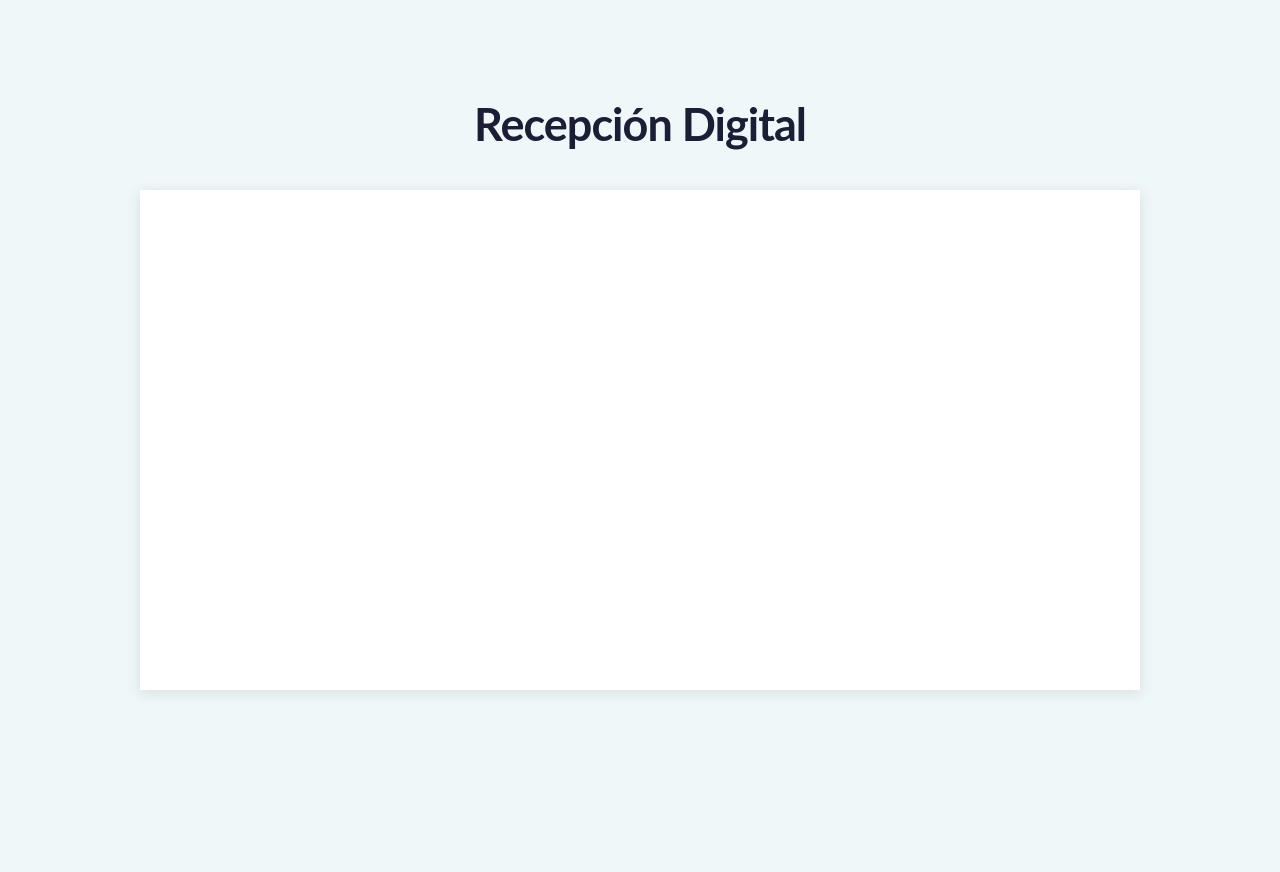
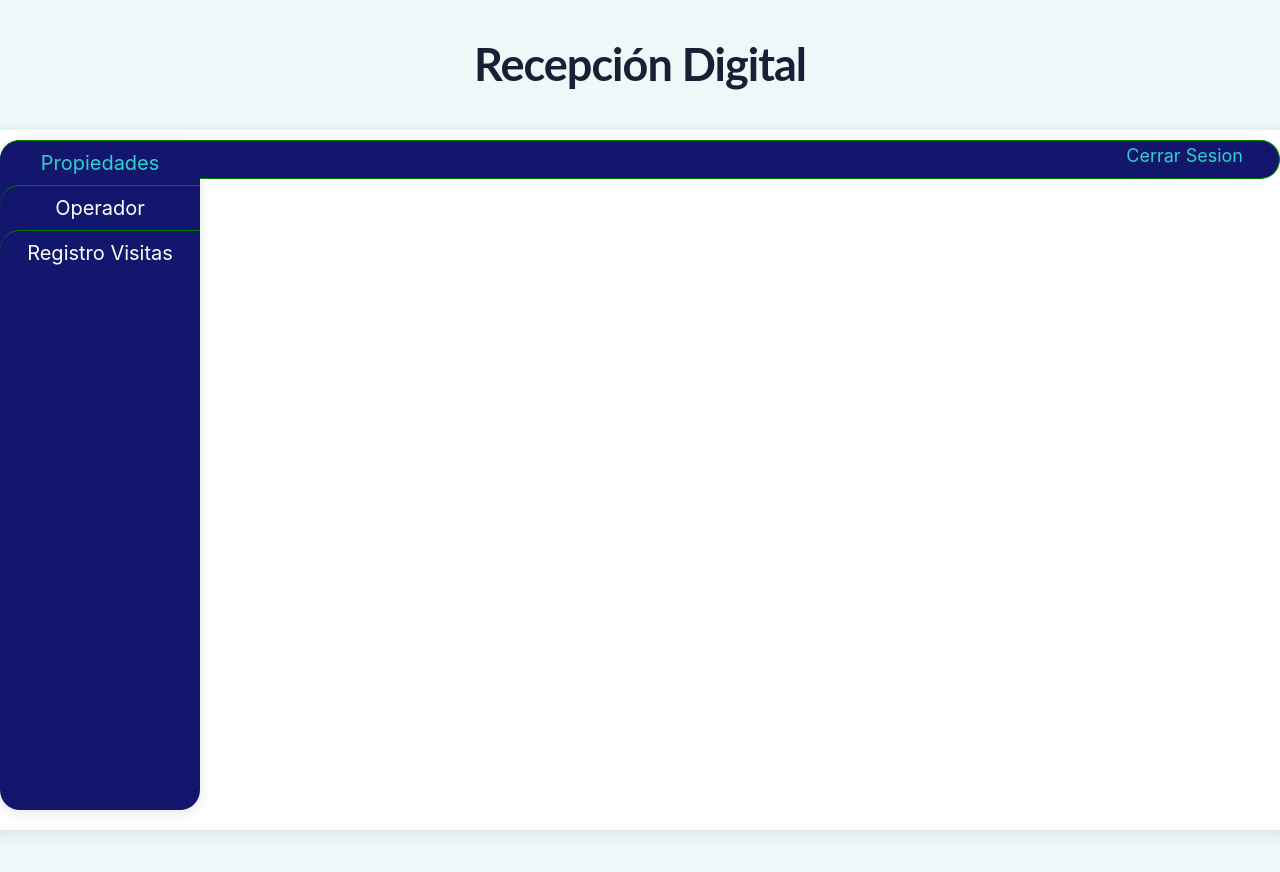
Before and after one commit to villafanenestor/recepciondigital, a React (Create React App) app in the folder frontend/: page / in a window 1280 px wide. Shown: the top 872 px of the page. Before the commit the page ends 800 px from the top, so only its background shows below. Built offline with nearby package versions, Linux system fonts and the light colour scheme.

Commit message:
ModuloAdmin
Add admin module as css and js

```diff
--- a/frontend/src/CSS/Admin.css
+++ b/frontend/src/CSS/Admin.css
@@ -1,8 +1,78 @@
+*{
+    font-family: league system-ui, -apple-system, BlinkMacSystemFont, 'Segoe UI', Roboto, Oxygen, Ubuntu, Cantarell, 'Open Sans', 'Helvetica Neue', sans-serif;
+}
+
 .contenedor-admin{
-    width: 1000px;
-    height: 500px;
+    width: 1300px;
+    height: 700px;
     margin: 10px 10px 50px;
     display: flex;
     background-color: white;
     box-shadow: 0 3px 13px 1px rgb(0 0 0 / 9%);;
+
 }
+
+.propiedades{
+    width: 200px;
+    height: 670px;
+
+    margin-top: 10px;
+    margin-left: 10px;
+    background-color: white;
+    box-shadow: 0 3px 13px 1px rgb(0 0 0 / 9%);;
+    background-color: #12166c;
+    border-radius: 20px;
+    align-items: center;
+
+
+}
+.btn-group button {
+    background-color: #12166c; /* Green background */
+    border-top: 1px solid green; /* Green border */
+    color: white; /* White text */
+    padding: 10px 24px; /* Some padding */
+    cursor: pointer; /* Pointer/hand icon */
+    width: 100%; /* Set a width if needed */
+    display: block; /* Make the buttons appear below each other */
+    border-radius: 20px;
+    border-top-right-radius: 0px;
+    font-size: 20px;
+
+  }
+
+  .btn-group button:not(:last-child) {
+    border-bottom: none; /* Prevent double borders */
+  }
+
+  /* Add a background color on hover */
+  .btn-group button:hover {
+    background-color: #3e8e41;
+  }
+
+  a{
+    color: #2cd4c9;
+    text-decoration: none;
+  }
+
+  .logout{
+    flex: 15 0 60rem;
+    text-align: right;
+    padding-top: 4px;
+    padding-right: 2rem;
+    border-radius: 20px;
+    border-top-left-radius: 0px;
+    border-bottom-left-radius: 0px;
+    height: 39px;
+    width: 1;
+    margin-top:10px;
+    margin-right: 10px;
+    background-color: #12166c;
+    border: 1px solid green;
+    border-left: none;
+
+
+  }
+
+  .logout a{
+    font-family: league system-ui, -apple-system, BlinkMacSystemFont, 'Segoe UI', Roboto, Oxygen, Ubuntu, Cantarell, 'Open Sans', 'Helvetica Neue', sans-serif;
+  }
--- a/frontend/src/componentes/admin.js
+++ b/frontend/src/componentes/admin.js
@@ -4,7 +4,18 @@ import "../CSS/Admin.css"
  function Admin() {
     return (
         <div className="contenedor-admin">
+            <div className="propiedades">
+                <div class="btn-group">
+                    <button><a href="./admin.js">Propiedades</a></button>
+                    <button>Operador</button>
+                    <button>Registro Visitas</button>
+                </div>
+            </div>
 
+            <div className="logout">
+                <a href="#">Cerrar Sesion</a>
+
+            </div>
         </div>
     )
 }
```
